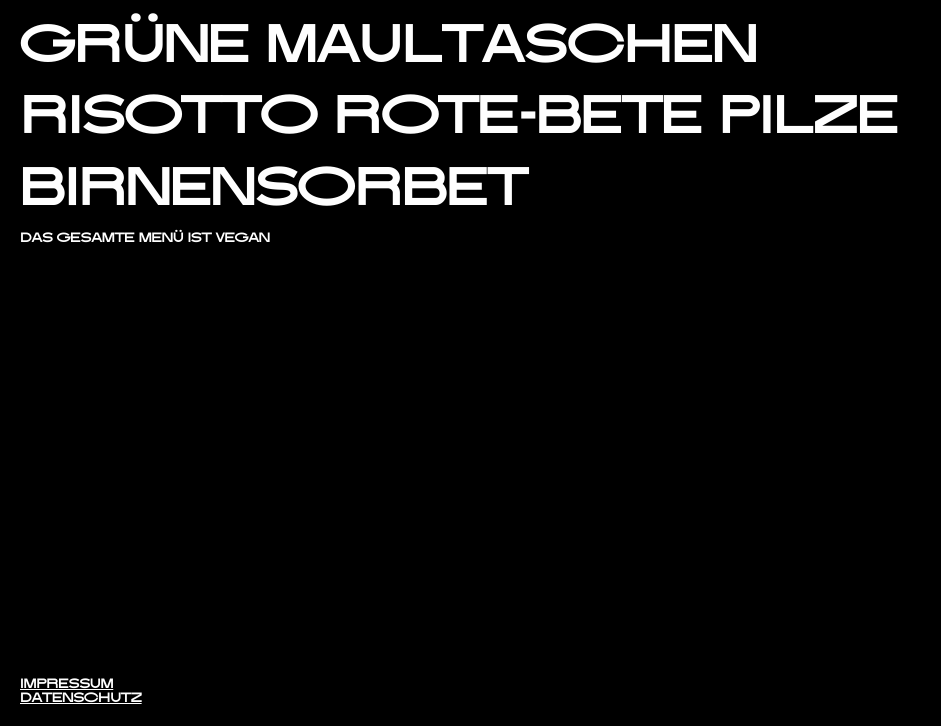
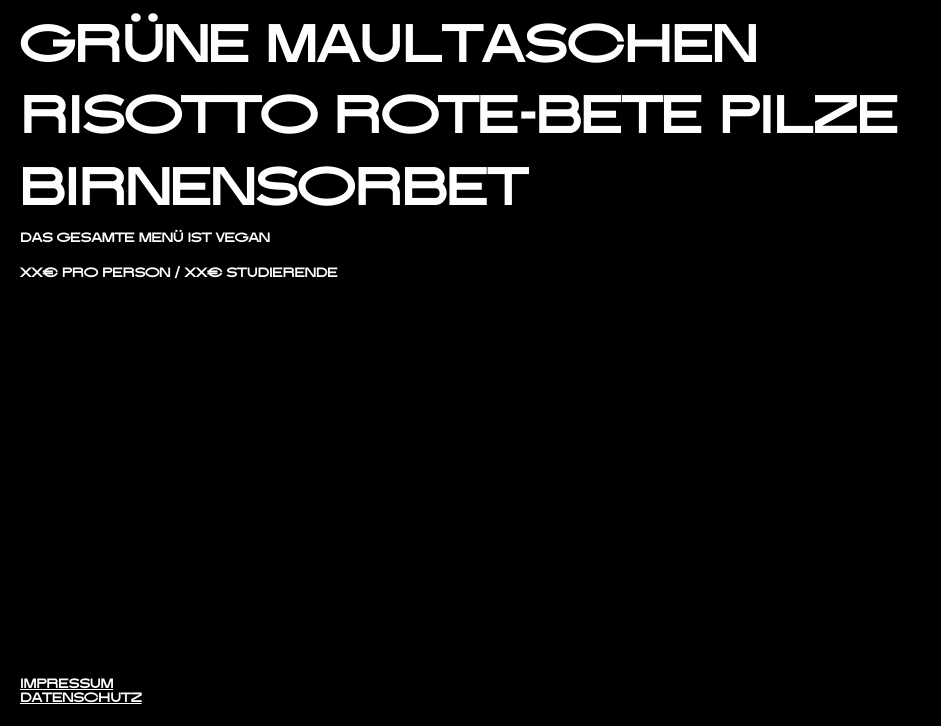
Before and after one commit to corporate-cooking/corporate-cooking.github.io, a plain HTML site: page index.html in a window 1280 px wide. Shown: the part 874-1600 px from the top of the page, without its empty margins (0-941 px from the left). Drawn offline with Linux system fonts and the light colour scheme.

Commit message:
add price placeholder

```diff
--- a/index.html
+++ b/index.html
@@ -25,6 +25,7 @@
                 <h3>Risotto Rote-Bete Pilze</h3>
                 <h3>Birnensorbet</h3>
                 <h6>Das gesamte Menü ist vegan</h6>
+                <h6>XX€ pro Person / XX€ Studierende</h6>
             </div>
             <div id="button">
                 <a id="reservierbtn" href="mailto:tisch@freitagskueche.de?subject=Reservierung%20freitagsk%C3%BCche">✉Reservieren</a>
```
